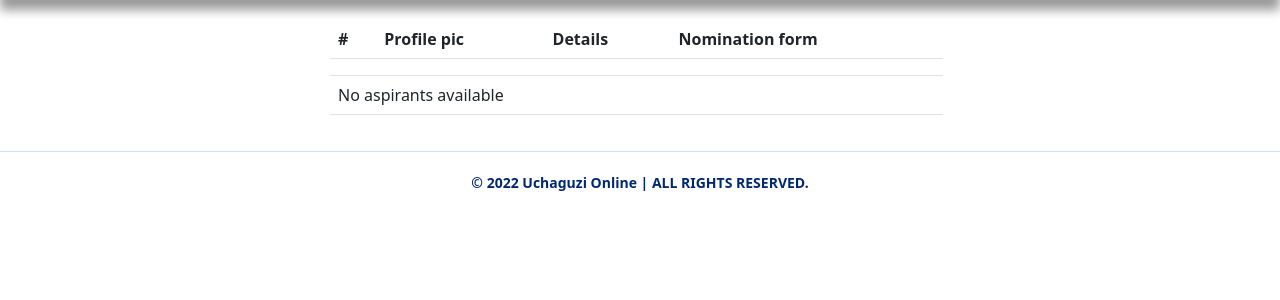
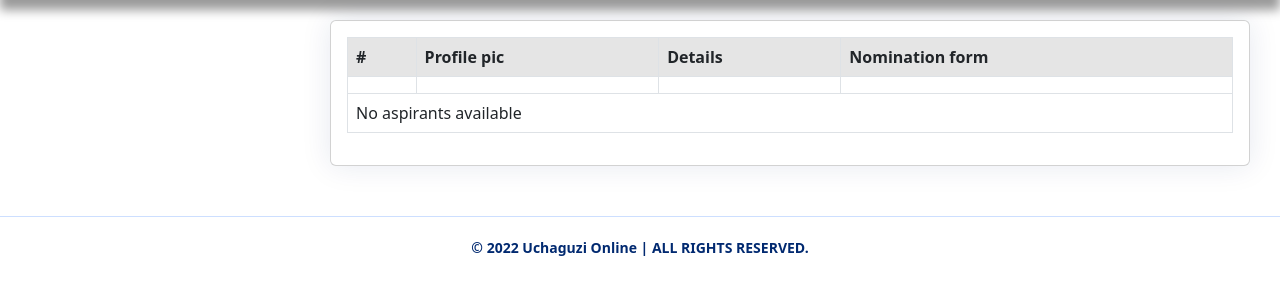
Before and after one commit to morikeli/uchaguzi_online, a Django app: template users/templates/officials/nominate.html in a window 1280 px wide. Shown: the part 60-360 px from the top of the page. Run offline with Django 4.2, Linux system fonts and the light colour scheme; the template is opened without the code that fills it, so the values that code supplies are empty; some libraries are stand-ins or nearby versions.

Commit message:
updated table

```diff
--- a/users/templates/officials/nominate.html
+++ b/users/templates/officials/nominate.html
@@ -11,10 +11,11 @@
     <main class="main" id="main">
         <section class="section">
 
-            <div class="col-xl-8">
-                <table class="table condensed striped bordered hover">
+            <div class="col-xl-12">
+                <div class="card card-body pt-3">
+                    <table class="table condensed striped table-bordered hover">
                         <thead>
-                        <tr>
+                            <tr class="table-active">
                                 <th>#</th>
                                 <th>Profile pic</th>
                                 <th>Details</th>
@@ -35,6 +36,7 @@
                         </tbody>
                     </table>
                 </div>
+            </div>
         </section>
     </main>
 
```
Lines whose indentation alone changed are shown as unchanged.
